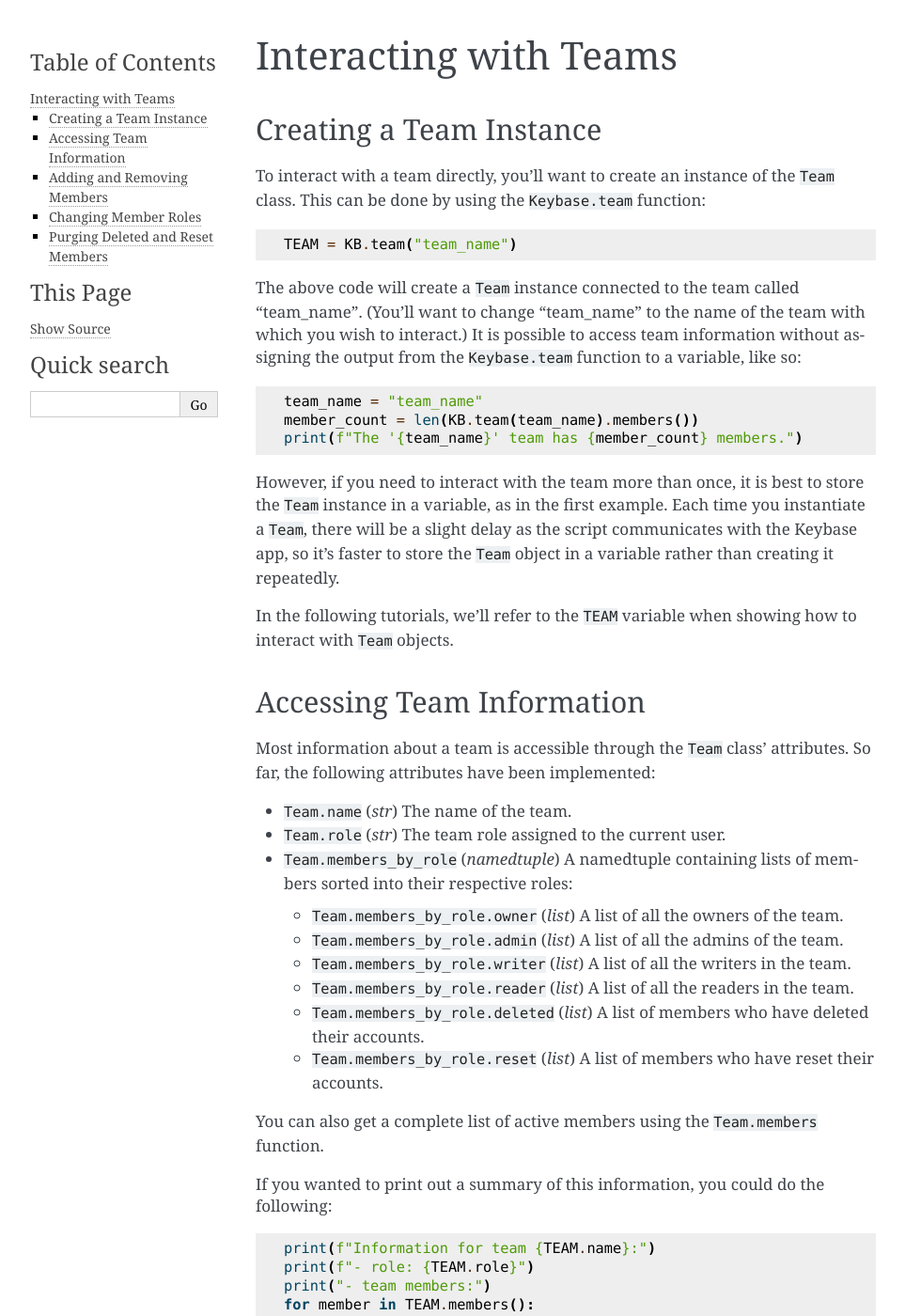
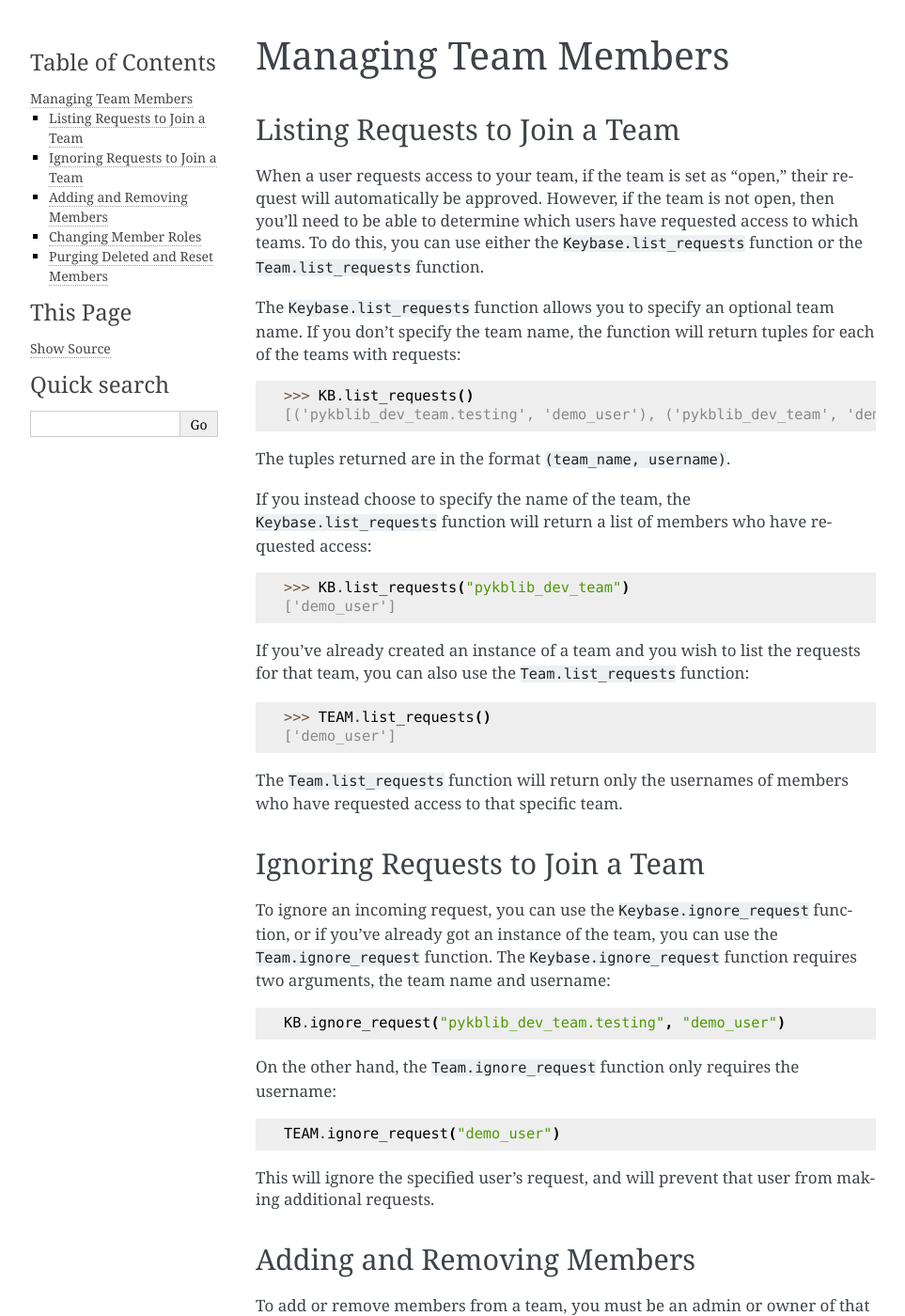
Before and after one commit to cmsteffen-code/PyKBLib, a Sphinx documentation site: the page built from docs/tuts/tuts/team_member_management.md, in a window 1280 px wide and 1400 px high. Shown: the whole window at 94% size, without its empty margins (148-1111 px from the left). Built offline with Sphinx 7.4.7, drawn with Linux system fonts in a browser that asks for light colours; some of the changed text lies outside the part shown.

Commit message:
Manage access requests and allow users to leave teams. (#24)
* Updated tests to reflect proposed changes.

* Updated testing for new changes.

* Enabled users to request access, leave, and list requests to teams.

* Linted code and updated documentation to reflect new changes.

* Implement test for ignoring requests.

* Passed tests and linted code.

* Added documentation regarding ignoring requests.
Also, I updated the version number.

````diff
--- a/CHANGELOG.rst
+++ b/CHANGELOG.rst
@@ -3,9 +3,13 @@
 
 In-Development
 --------------
-- Expand Team functionality.
 - Implement Chat functionality.
 - Implement Wallet functionality.
+
+1.2.0 (2019.04.04)
+------------------
+- Enabled users to request access to teams, leave teams, and list requests to their teams.
+- Enabled users to ignore requests to join their teams.
 
 1.1.0 (2019.04.04)
 ------------------
--- a/docs/tuts/tutorials.rst
+++ b/docs/tuts/tutorials.rst
@@ -9,4 +9,4 @@
    tuts/connecting_to_keybase
    tuts/user_information
    tuts/team_management
-   tuts/team_interaction
+   tuts/team_member_management
--- a/docs/tuts/tuts/team_interaction.md
+++ b/docs/tuts/tuts/team_member_management.md
@@ -1,72 +1,50 @@
-Interacting with Teams
-======================
+Managing Team Members
+=====================
 
-Creating a Team Instance
-------------------------
-To interact with a team directly, you'll want to create an instance of the `Team` class. This can be done by using the `Keybase.team` function:
+Listing Requests to Join a Team
+-------------------------------
+When a user requests access to your team, if the team is set as "open," their request will automatically be approved. However, if the team is not open, then you'll need to be able to determine which users have requested access to which teams. To do this, you can use either the `Keybase.list_requests` function or the `Team.list_requests` function.
+
+The `Keybase.list_requests` function allows you to specify an optional team name. If you don't specify the team name, the function will return tuples for each of the teams with requests:
 
 ```
-TEAM = KB.team("team_name")
+>>> KB.list_requests()
+[('pykblib_dev_team.testing', 'demo_user'), ('pykblib_dev_team', 'demo_user')]
 ```
 
-The above code will create a `Team` instance connected to the team called "team_name". (You'll want to change "team_name" to the name of the team with which you wish to interact.) It is possible to access team information without assigning the output from the `Keybase.team` function to a variable, like so:
+The tuples returned are in the format `(team_name, username)`.
+
+If you instead choose to specify the name of the team, the `Keybase.list_requests` function will return a list of members who have requested access:
 
 ```
-team_name = "team_name"
-member_count = len(KB.team(team_name).members())
-print(f"The '{team_name}' team has {member_count} members.")
+>>> KB.list_requests("pykblib_dev_team")
+['demo_user']
 ```
 
-However, if you need to interact with the team more than once, it is best to store the `Team` instance in a variable, as in the first example. Each time you instantiate a `Team`, there will be a slight delay as the script communicates with the Keybase app, so it's faster to store the `Team` object in a variable rather than creating it repeatedly.
-
-In the following tutorials, we'll refer to the `TEAM` variable when showing how to interact with `Team` objects.
-
-Accessing Team Information
---------------------------
-Most information about a team is accessible through the `Team` class' attributes. So far, the following attributes have been implemented:
-
-* `Team.name` (*str*) The name of the team.
-* `Team.role` (*str*) The team role assigned to the current user.
-* `Team.members_by_role` (*namedtuple*) A namedtuple containing lists of members sorted into their respective roles:
-    * `Team.members_by_role.owner` (*list*) A list of all the owners of the team.
-    * `Team.members_by_role.admin` (*list*) A list of all the admins of the team.
-    * `Team.members_by_role.writer` (*list*) A list of all the writers in the team.
-    * `Team.members_by_role.reader` (*list*) A list of all the readers in the team.
-    * `Team.members_by_role.deleted` (*list*) A list of members who have deleted their accounts.
-    * `Team.members_by_role.reset` (*list*) A list of members who have reset their accounts.
-
-You can also get a complete list of active members using the `Team.members` function.
-
-If you wanted to print out a summary of this information, you could do the following:
+If you've already created an instance of a team and you wish to list the requests for that team, you can also use the `Team.list_requests` function:
 
 ```
-print(f"Information for team {TEAM.name}:")
-print(f"- role: {TEAM.role}")
-print("- team members:")
-for member in TEAM.members():
-    print(f"  - {member}")
-roles = {
-    "owners": TEAM.members_by_role.owner,
-    "admins": TEAM.members_by_role.admin,
-    "writers": TEAM.members_by_role.writer,
-    "readers": TEAM.members_by_role.reader,
-    "deleted accounts": TEAM.members_by_role.deleted,
-    "reset accounts": TEAM.members_by_role.reset,
-}
-for role, member_list in roles.items():
-    print(f"- {role}")
-    for member in member_list:
-        print(f"  - {member}")
+>>> TEAM.list_requests()
+['demo_user']
 ```
 
-The membership and role information is populated at the creation of the `Team` instance. Any time the library is used to update team member information, those changes are saved as well. However, any changes made outside the script will not be automatically recorded. In order to update the team membership information, simply use the `Team.update` function:
+The `Team.list_requests` function will return only the usernames of members who have requested access to that specific team.
+
+Ignoring Requests to Join a Team
+--------------------------------
+To ignore an incoming request, you can use the `Keybase.ignore_request` function, or if you've already got an instance of the team, you can use the `Team.ignore_request` function. The `Keybase.ignore_request` function requires two arguments, the team name and username:
 
 ```
-# Update the team's membership and role information.
-TEAM.update()
+KB.ignore_request("pykblib_dev_team.testing", "demo_user")
 ```
 
-Note that this function incurs a slight delay, due to the fact that it must retrieve fresh information from Keybase.
+On the other hand, the `Team.ignore_request` function only requires the username:
+
+```
+TEAM.ignore_request("demo_user")
+```
+
+This will ignore the specified user's request, and will prevent that user from making additional requests.
 
 Adding and Removing Members
 ---------------------------
````
Also changed, not shown: README.md (+1 -1 lines), docs/tuts/tuts/team_management.md (+72 -5 lines), docs/tuts/tuts/user_information.md (+34 -4 lines), 6 other files.
